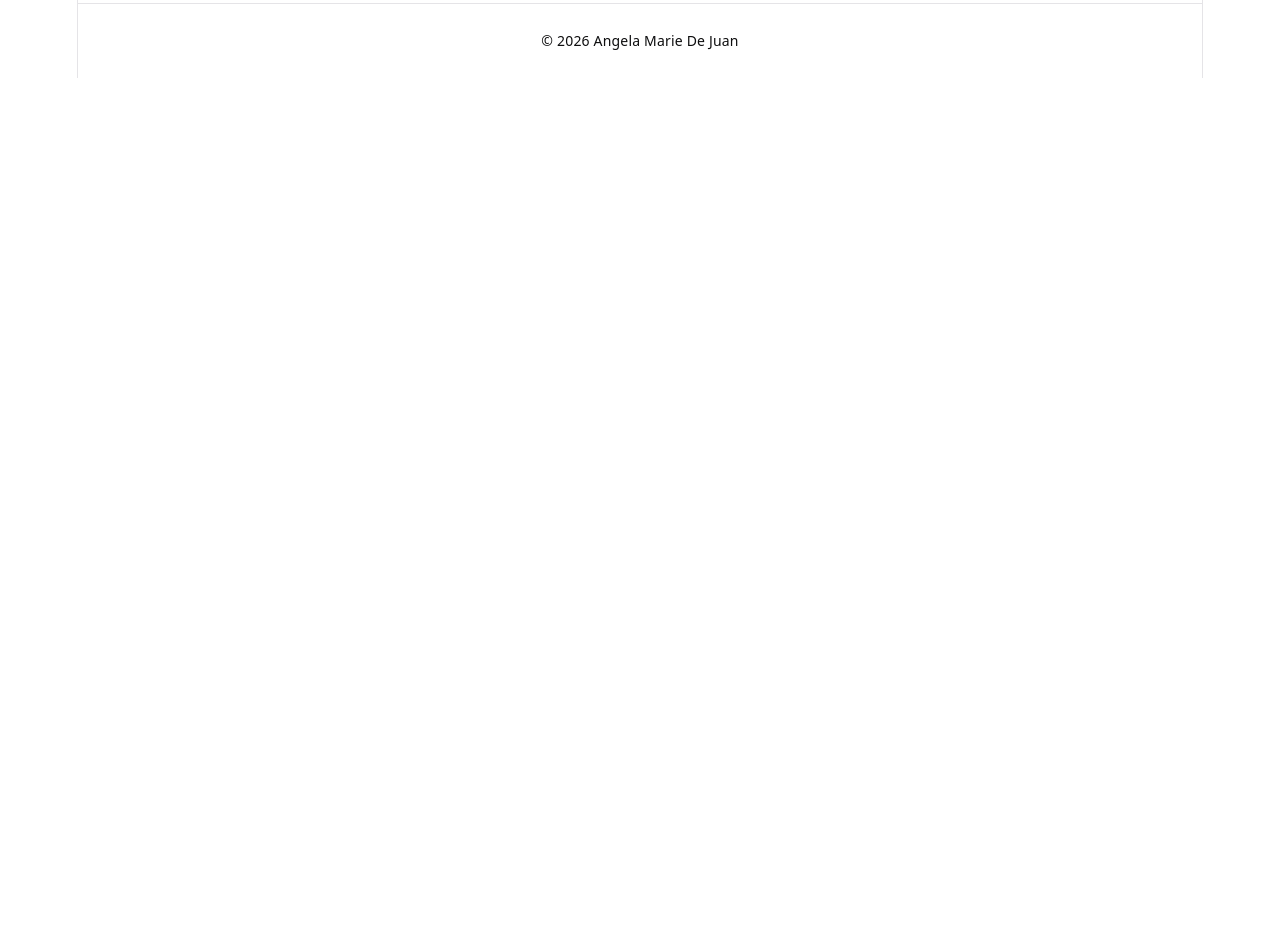
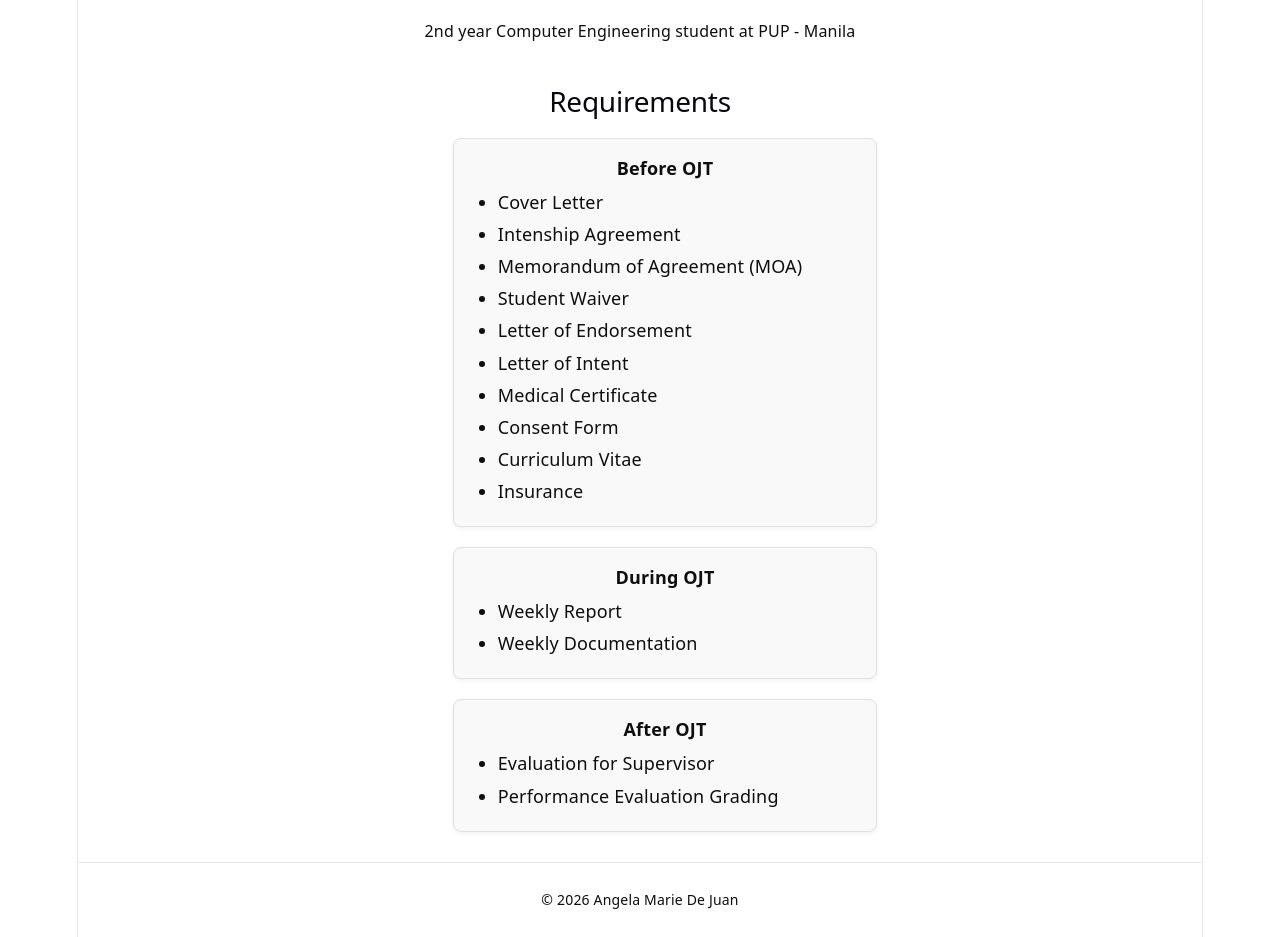
Before and after one commit to gelamrie/practice_ojt_portfolio, a React (Vite) app in the folder my-react-app/: page / in a window 1280 px wide. Shown: the part 860-1797 px from the top of the page. Before the commit the page ends 938 px from the top, so only its background shows below. Built offline with nearby package versions, Linux system fonts and the light colour scheme.

Commit message:
added the requirements and its layout

```diff
--- a/my-react-app/src/App.css
+++ b/my-react-app/src/App.css
@@ -44,7 +44,8 @@ main {
 
 main h2 {
   font-size: 28px;
-  margin-bottom: 12px;
+  margin-top: 30px;
+  margin-bottom: 20px;
   color: var(--text-h);
 }
 
@@ -53,6 +54,48 @@ main p {
   font-size: 16px;
   line-height: 1.6;
   color: var(--text);
-  margin-bottom: 24px;
+  margin-bottom: 10px;
   text-align: center;
 }
+
+
+.section-card {
+  background-color: #f9f9f9;
+  /* Light grey background panel */
+  border: 1px solid #e0e0e0;
+  /* Border line */
+  border-radius: 8px;
+  /* Rounded corners */
+  padding: 16px 24px;
+  /* Space inside the panel */
+  margin-bottom: 20px;
+  /* Space between panels */
+  width: 100%;
+  max-width: 500px;
+  /* Adjust card width as needed */
+  box-shadow: 0 2px 4px rgba(0, 0, 0, 0.05);
+  /* Optional soft shadow */
+}
+
+/* Headings inside the card */
+.section-card h3 {
+  margin-top: 0;
+  margin-bottom: 8px;
+  /* Minimal space below the title */
+  font-size: 18px;
+  font-weight: 600;
+  text-align: center;
+}
+
+/* List inside the card */
+.section-card ul {
+  margin: 0;
+  padding-left: 20px;
+  text-align: left;
+  /* Left align items for easier reading */
+}
+
+.section-card li {
+  margin-bottom: 6px;
+  /* Spacing between list items */
+}
--- a/my-react-app/src/App.jsx
+++ b/my-react-app/src/App.jsx
@@ -2,6 +2,7 @@ import Header from './Header.jsx'
 import Content from './Content.jsx'
 import Footer from './Footer.jsx'
 import Card from './Card.jsx'
+import Requirements from './Requirements.jsx'
 import './App.css'
 
 function App() {
@@ -11,6 +12,7 @@ function App() {
       <main>
         <Content />
         <Card />
+        <Requirements />
       </main>
       <Footer />
 
--- /dev/null
+++ b/my-react-app/src/Requirements.jsx
@@ -0,0 +1,44 @@
+function Requirements() {
+    return (
+        <div className="requirements-container">
+            <h2>Requirements</h2>
+
+            {/* Box 1: Before OJT */}
+            <div className="section-card">
+                <h3>Before OJT</h3>
+                <ul>
+                    <li>Cover Letter</li>
+                    <li>Intenship Agreement</li>
+                    <li>Memorandum of Agreement (MOA)</li>
+                    <li>Student Waiver</li>
+                    <li>Letter of Endorsement</li>
+                    <li>Letter of Intent</li>
+                    <li>Medical Certificate</li>
+                    <li>Consent Form</li>
+                    <li>Curriculum Vitae</li>
+                    <li>Insurance</li>
+                </ul>
+            </div>
+
+            {/* Box 2: During OJT */}
+            <div className="section-card">
+                <h3>During OJT</h3>
+                <ul>
+                    <li>Weekly Report</li>
+                    <li>Weekly Documentation</li>
+                </ul>
+            </div>
+
+            {/* Box 3: After OJT */}
+            <div className="section-card">
+                <h3>After OJT</h3>
+                <ul>
+                    <li>Evaluation for Supervisor</li>
+                    <li>Performance Evaluation Grading</li>
+                </ul>
+            </div>
+        </div>
+    );
+}
+
+export default Requirements;
```
